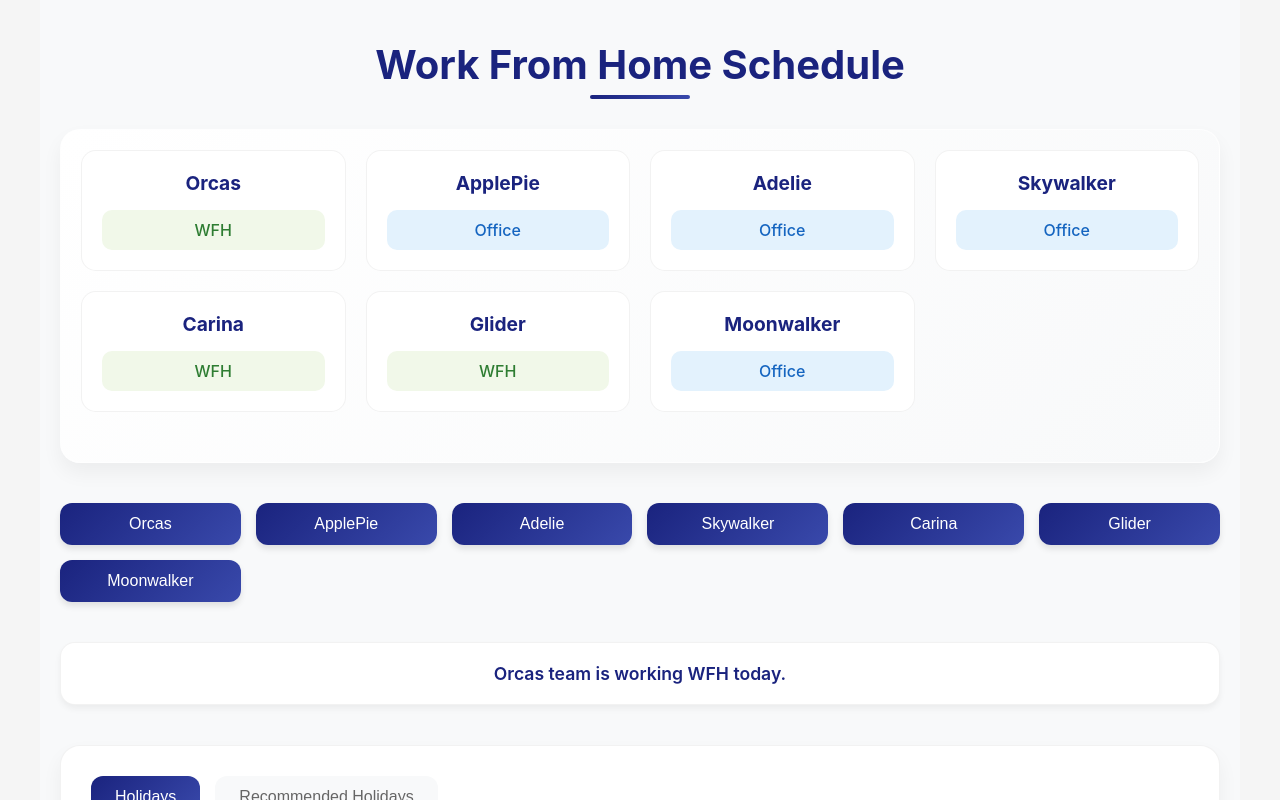
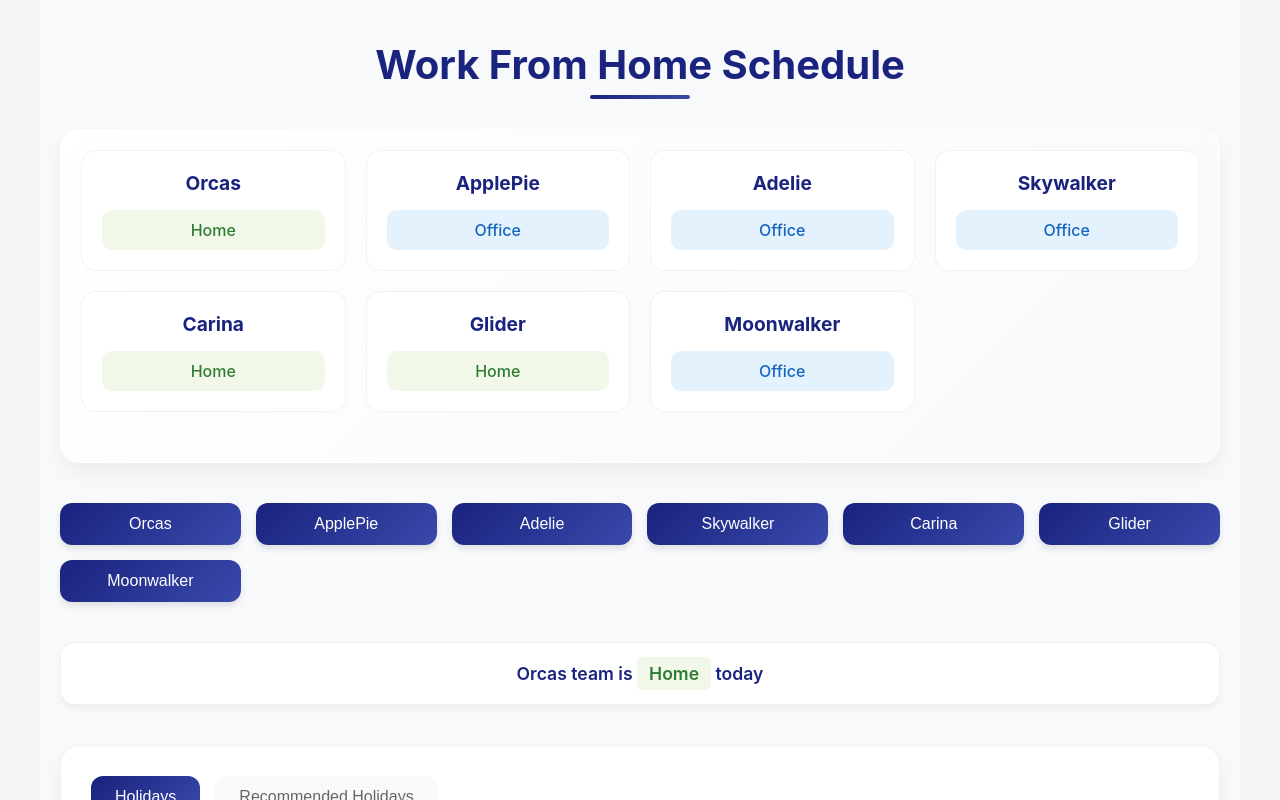
Before and after one commit to SeungWoonSong/WFH_Calander, a React (Create React App) app: page / in a window 1280 px wide. Both pictures are taken after a click on the button "Orcas". Shown: the top 800 px of the page. Built offline with nearby package versions, Linux system fonts and the light colour scheme.

Commit message:
UPDATE: Minor CSS update, word change

```diff
--- a/src/App.js
+++ b/src/App.js
@@ -113,9 +113,9 @@ const TeamCardWrapper = styled.div`
       switch (props.status) {
         case 'Office':
           return '#e3f2fd';
-        case 'WFH':
+        case 'Home':
           return '#f1f8e9';
-        case 'Optional WFH':
+        case 'Flexible Home':
           return '#fff3e0';
         case 'Weekend':
           return '#ffebee';
@@ -129,9 +129,9 @@ const TeamCardWrapper = styled.div`
       switch (props.status) {
         case 'Office':
           return '#1565c0';
-        case 'WFH':
+        case 'Home':
           return '#2e7d32';
-        case 'Optional WFH':
+        case 'Flexible Home':
           return '#ef6c00';
         case 'Weekend':
           return '#c62828';
@@ -209,6 +209,44 @@ const StatusMessage = styled.div`
   @media (max-width: 768px) {
     display: none;
   }
+`;
+
+const StatusText = styled.span`
+  font-weight: 600;
+  padding: 6px 12px;
+  border-radius: 6px;
+  background-color: ${props => {
+    switch (props.status) {
+      case 'Office':
+        return '#e3f2fd';
+      case 'Home':
+        return '#f1f8e9';
+      case 'Flexible Home':
+        return '#fff3e0';
+      case 'Weekend':
+        return '#ffebee';
+      case 'Holiday':
+        return '#ffebee';
+      default:
+        return '#f5f5f5';
+    }
+  }};
+  color: ${props => {
+    switch (props.status) {
+      case 'Office':
+        return '#1565c0';
+      case 'Home':
+        return '#2e7d32';
+      case 'Flexible Home':
+        return '#ef6c00';
+      case 'Weekend':
+        return '#c62828';
+      case 'Holiday':
+        return '#c62828';
+      default:
+        return '#424242';
+    }
+  }};
 `;
 
 const HolidaySection = styled.div`
@@ -384,10 +422,10 @@ function App() {
     );
 
     if (recommendedHolidays.some(h => h.date === currentDate)) {
-      return 'Optional WFH';
+      return 'Flexible Home';
     }
 
-    return isWorkDay ? 'Office' : 'WFH';
+    return isWorkDay ? 'Office' : 'Home';
   }, [currentDate, currentDayName, today]);
 
   return (
@@ -414,7 +452,7 @@ function App() {
 
       {selectedTeam && (
         <StatusMessage>
-          {selectedTeam} team is working {getWorkStatus(selectedTeam)} today.
+          {selectedTeam} team is <StatusText status={getWorkStatus(selectedTeam)}>{getWorkStatus(selectedTeam)}</StatusText> today
         </StatusMessage>
       )}
 
```
